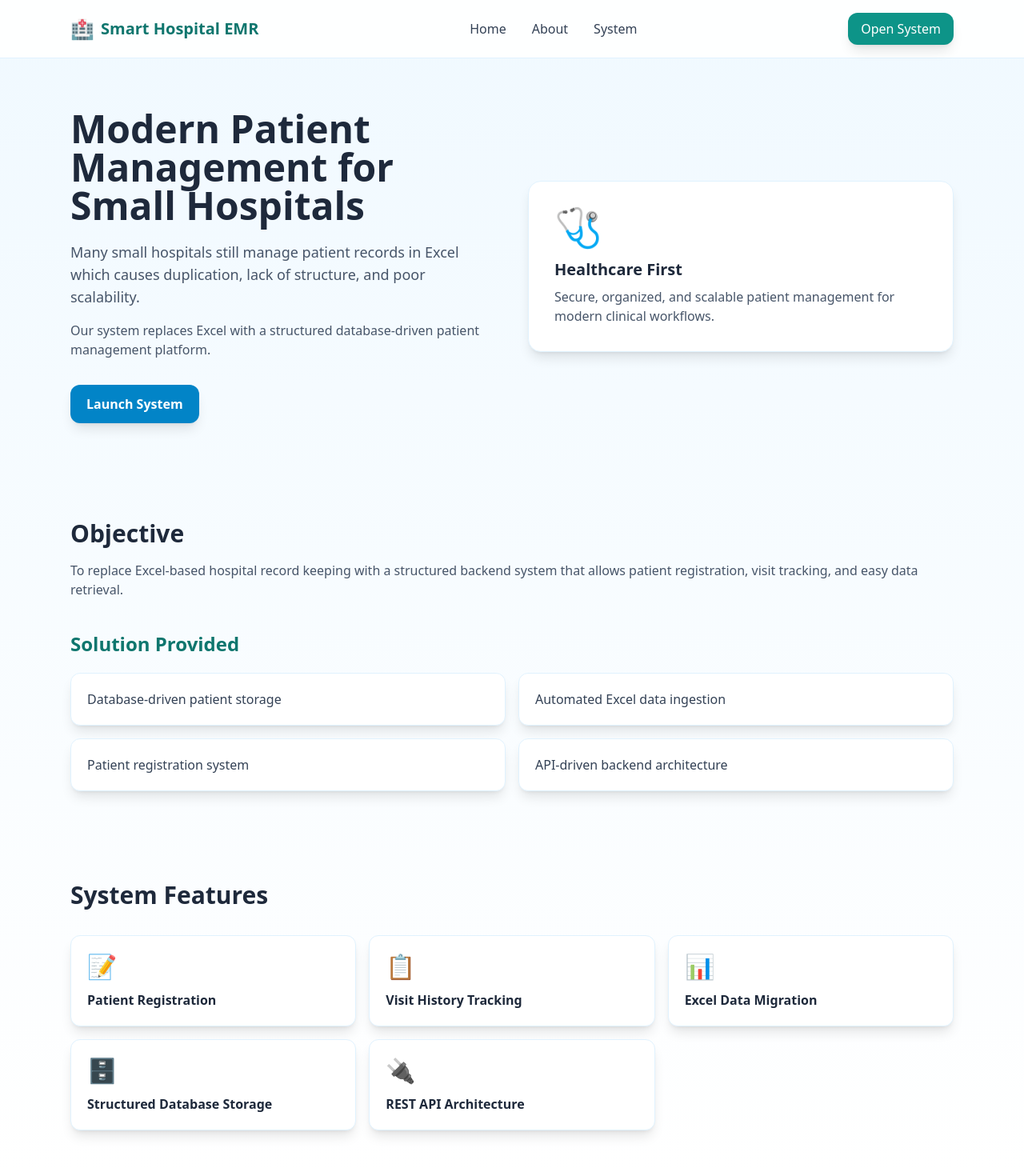
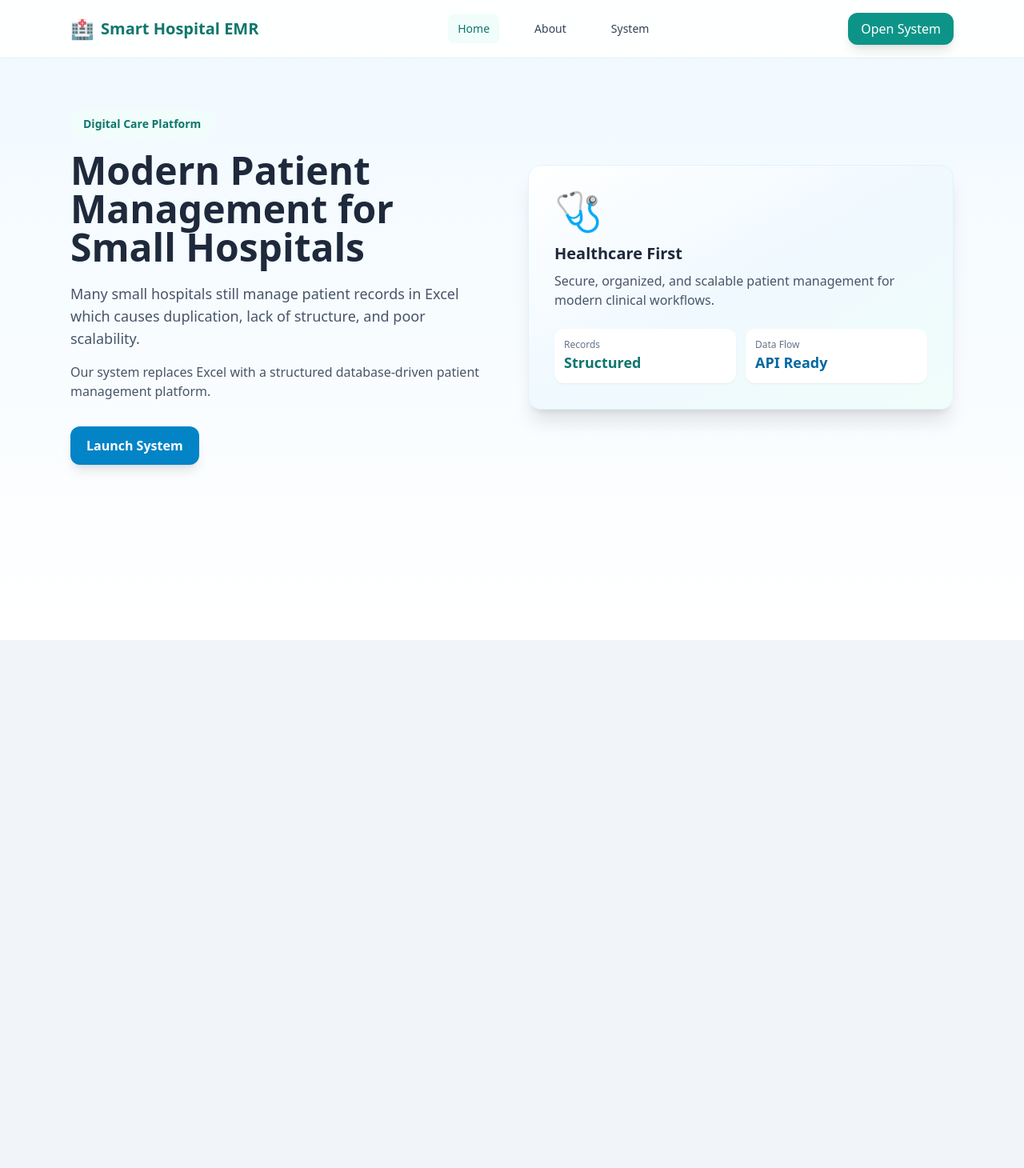
Before and after one commit to Vaish123-M/hospital-emr-etl-prototype, a React (Vite) app in the folder frontend/: page / in a window 1280 px wide. Shown: the top 1460 px of the page at 80% size. After the commit the page ends 800 px from the top, so only its background shows below. Built offline with nearby package versions, Linux system fonts and the light colour scheme.

Commit message:
Split landing into Home About System pages with enhanced UI

```diff
--- a/frontend/src/App.jsx
+++ b/frontend/src/App.jsx
@@ -1,11 +1,15 @@
 import { Navigate, Route, Routes } from "react-router-dom";
-import LandingPage from "./pages/LandingPage";
+import HomePage from "./pages/HomePage";
+import AboutPage from "./pages/AboutPage";
+import SystemPage from "./pages/SystemPage";
 import DashboardPage from "./pages/DashboardPage";
 
 function App() {
   return (
     <Routes>
-      <Route path="/" element={<LandingPage />} />
+      <Route path="/" element={<HomePage />} />
+      <Route path="/about" element={<AboutPage />} />
+      <Route path="/system" element={<SystemPage />} />
       <Route path="/dashboard" element={<DashboardPage />} />
       <Route path="*" element={<Navigate to="/" replace />} />
     </Routes>
--- a/frontend/src/components/About.jsx
+++ b/frontend/src/components/About.jsx
@@ -7,20 +7,23 @@ const points = [
 
 export default function About() {
   return (
-    <section id="about" className="mx-auto max-w-6xl px-6 py-14">
-      <h2 className="mb-4 text-3xl font-bold text-slate-800">Objective</h2>
-      <p className="mb-10 text-slate-600">
-        To replace Excel-based hospital record keeping with a structured backend system that
-        allows patient registration, visit tracking, and easy data retrieval.
-      </p>
+    <section className="mx-auto max-w-6xl px-6 py-14 animate-fade-in">
+      <div className="mb-10 rounded-2xl border border-teal-100 bg-gradient-to-r from-teal-50 to-sky-50 p-6 shadow-lg">
+        <h2 className="mb-3 text-3xl font-bold text-slate-800">Objective</h2>
+        <p className="text-slate-600">
+          To replace Excel-based hospital record keeping with a structured backend system that
+          allows patient registration, visit tracking, and easy data retrieval.
+        </p>
+      </div>
 
       <h3 className="mb-5 text-2xl font-semibold text-teal-700">Solution Provided</h3>
       <div className="grid gap-4 md:grid-cols-2">
         {points.map((point, index) => (
           <article
             key={point}
-            className={`animate-slide-up rounded-xl border border-sky-100 bg-white p-5 shadow-lg transition-all duration-300 hover:scale-105 ${index > 1 ? "animation-delay-200" : ""}`}
+            className={`animate-slide-up rounded-xl border border-sky-100 bg-white p-5 shadow-lg transition-all duration-300 hover:scale-105 hover:shadow-xl ${index > 1 ? "animation-delay-200" : ""}`}
           >
+            <div className="mb-2 text-2xl">✅</div>
             <p className="font-medium text-slate-700">{point}</p>
           </article>
         ))}
--- a/frontend/src/components/Features.jsx
+++ b/frontend/src/components/Features.jsx
@@ -8,16 +8,21 @@ const features = [
 
 export default function Features() {
   return (
-    <section id="system" className="mx-auto max-w-6xl px-6 py-14">
+    <section className="mx-auto max-w-6xl px-6 py-14 animate-fade-in">
       <h2 className="mb-8 text-3xl font-bold text-slate-800">System Features</h2>
       <div className="grid gap-4 sm:grid-cols-2 lg:grid-cols-3">
         {features.map((feature) => (
           <article
             key={feature.title}
-            className="rounded-xl border border-sky-100 bg-white p-5 shadow-lg transition-all duration-300 hover:scale-105 hover:shadow-xl"
+            className="group rounded-xl border border-sky-100 bg-gradient-to-br from-white to-sky-50 p-5 shadow-lg transition-all duration-300 hover:scale-105 hover:shadow-xl"
           >
-            <div className="mb-3 text-3xl">{feature.icon}</div>
+            <div className="mb-3 inline-flex rounded-full bg-white p-3 text-3xl shadow-sm transition-all duration-300 group-hover:bg-teal-50">
+              {feature.icon}
+            </div>
             <h3 className="font-semibold text-slate-800">{feature.title}</h3>
+            <p className="mt-2 text-sm text-slate-600">
+              Built for reliable hospital workflows with cleaner and safer patient data handling.
+            </p>
           </article>
         ))}
       </div>
--- a/frontend/src/components/Hero.jsx
+++ b/frontend/src/components/Hero.jsx
@@ -2,8 +2,11 @@ import { Link } from "react-router-dom";
 
 export default function Hero() {
   return (
-    <section id="home" className="mx-auto grid max-w-6xl gap-10 px-6 py-16 md:grid-cols-2 md:items-center">
+    <section className="mx-auto grid max-w-6xl gap-10 px-6 py-16 md:grid-cols-2 md:items-center">
       <div className="animate-fade-in">
+        <span className="mb-4 inline-flex rounded-full bg-teal-50 px-4 py-2 text-sm font-semibold text-teal-700">
+          Digital Care Platform
+        </span>
         <h1 className="mb-5 text-4xl font-bold leading-tight text-slate-800 md:text-5xl">
           Modern Patient Management for Small Hospitals
         </h1>
@@ -23,12 +26,22 @@ export default function Hero() {
         </Link>
       </div>
 
-      <div className="animate-slide-up rounded-2xl border border-sky-100 bg-white p-8 shadow-lg">
+      <div className="animate-slide-up rounded-2xl border border-sky-100 bg-gradient-to-br from-white via-sky-50 to-teal-50 p-8 shadow-xl transition-all duration-300 hover:scale-[1.02]">
         <div className="mb-4 text-5xl">🩺</div>
         <h3 className="mb-2 text-xl font-semibold text-slate-800">Healthcare First</h3>
-        <p className="text-slate-600">
+        <p className="mb-6 text-slate-600">
           Secure, organized, and scalable patient management for modern clinical workflows.
         </p>
+        <div className="grid grid-cols-2 gap-3">
+          <div className="rounded-xl bg-white p-3 shadow-sm">
+            <p className="text-xs text-slate-500">Records</p>
+            <p className="text-lg font-bold text-teal-700">Structured</p>
+          </div>
+          <div className="rounded-xl bg-white p-3 shadow-sm">
+            <p className="text-xs text-slate-500">Data Flow</p>
+            <p className="text-lg font-bold text-sky-700">API Ready</p>
+          </div>
+        </div>
       </div>
     </section>
   );
--- a/frontend/src/components/Navbar.jsx
+++ b/frontend/src/components/Navbar.jsx
@@ -1,8 +1,15 @@
-import { Link } from "react-router-dom";
+import { Link, NavLink } from "react-router-dom";
+
+const navItemClass = ({ isActive }) =>
+  `rounded-lg px-3 py-2 text-sm font-medium transition-all duration-300 ${
+    isActive
+      ? "bg-teal-50 text-teal-700"
+      : "text-slate-700 hover:bg-sky-50 hover:text-teal-700"
+  }`;
 
 export default function Navbar() {
   return (
-    <header className="sticky top-0 z-40 border-b border-sky-100 bg-white/90 backdrop-blur">
+    <header className="sticky top-0 z-40 border-b border-sky-100 bg-white/90 backdrop-blur animate-fade-in">
       <nav className="mx-auto flex max-w-6xl items-center justify-between px-6 py-4">
         <Link to="/" className="flex items-center gap-2 text-xl font-bold text-teal-700">
           <span className="text-2xl">🏥</span>
@@ -10,15 +17,15 @@ export default function Navbar() {
         </Link>
 
         <div className="hidden items-center gap-8 md:flex">
-          <a href="#home" className="text-slate-700 transition-all hover:text-teal-700">
+          <NavLink to="/" className={navItemClass}>
             Home
-          </a>
-          <a href="#about" className="text-slate-700 transition-all hover:text-teal-700">
+          </NavLink>
+          <NavLink to="/about" className={navItemClass}>
             About
-          </a>
-          <a href="#system" className="text-slate-700 transition-all hover:text-teal-700">
+          </NavLink>
+          <NavLink to="/system" className={navItemClass}>
             System
-          </a>
+          </NavLink>
         </div>
 
         <Link
--- /dev/null
+++ b/frontend/src/pages/AboutPage.jsx
@@ -0,0 +1,13 @@
+import Navbar from "../components/Navbar";
+import About from "../components/About";
+
+export default function AboutPage() {
+  return (
+    <div className="min-h-screen bg-gradient-to-b from-sky-50 to-white">
+      <Navbar />
+      <main>
+        <About />
+      </main>
+    </div>
+  );
+}
--- /dev/null
+++ b/frontend/src/pages/HomePage.jsx
@@ -0,0 +1,13 @@
+import Navbar from "../components/Navbar";
+import Hero from "../components/Hero";
+
+export default function HomePage() {
+  return (
+    <div className="min-h-screen bg-gradient-to-b from-sky-50 to-white">
+      <Navbar />
+      <main>
+        <Hero />
+      </main>
+    </div>
+  );
+}
--- a/frontend/src/pages/LandingPage.jsx
+++ b/frontend/src/pages/SystemPage.jsx
@@ -1,15 +1,11 @@
 import Navbar from "../components/Navbar";
-import Hero from "../components/Hero";
-import About from "../components/About";
 import Features from "../components/Features";
 
-export default function LandingPage() {
+export default function SystemPage() {
   return (
     <div className="min-h-screen bg-gradient-to-b from-sky-50 to-white">
       <Navbar />
       <main>
-        <Hero />
-        <About />
         <Features />
       </main>
     </div>
```
